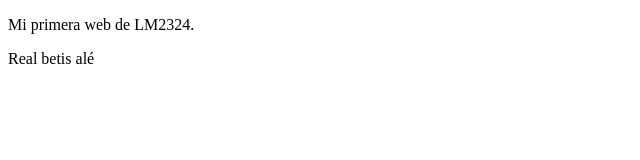
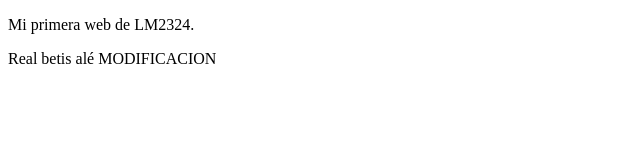
Before and after one commit to Davidjimenez05/LM2324, a plain HTML site: page Tema2/pagina1.html in a window 1280 px wide. Shown: the whole page, without its empty margins (0-640 px from the left). Drawn offline with Linux system fonts and the light colour scheme.

Commit message:
añadido provisionalmente

```diff
--- a/Tema2/pagina1.html
+++ b/Tema2/pagina1.html
@@ -10,7 +10,7 @@
         Mi primera web de LM2324.
     </p>
     <p>
-        Real betis alé
+        Real betis alé MODIFICACION
     </p>
 </body>
 </html>
```
